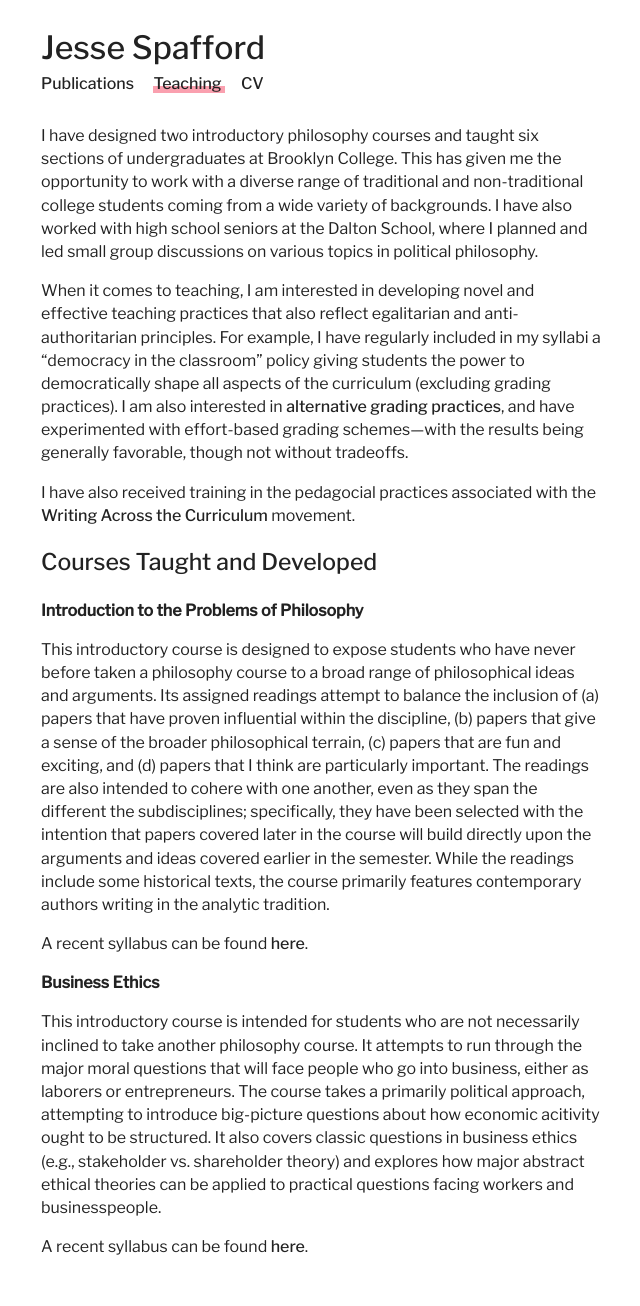
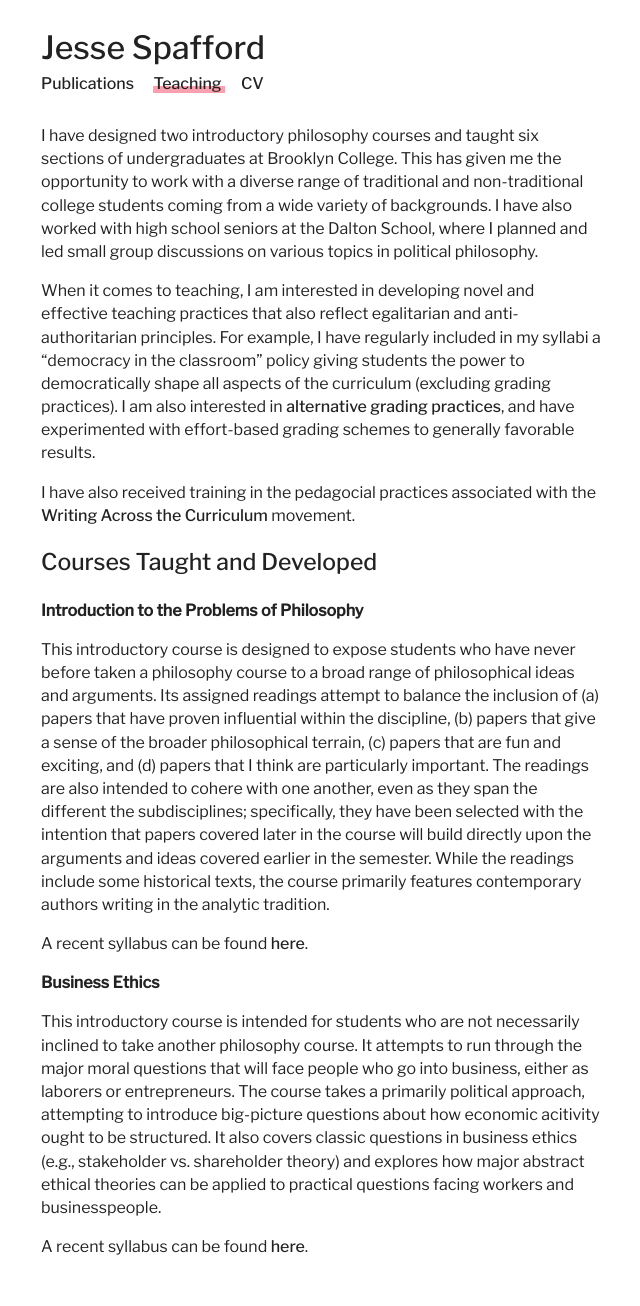
Before and after one commit to jesse-jared-collab/jesse-jared-collab.github.io, a Jekyll site: the page built from teaching.md, in a window 1280 px wide. Shown: the whole page, without its empty margins (110-750 px from the left). Built offline with Jekyll 4.4.1, drawn with Linux system fonts in a browser that asks for light colours.

Commit message:
Update teaching.md

```diff
--- a/teaching.md
+++ b/teaching.md
@@ -6,7 +6,7 @@
 
 I have designed two introductory philosophy courses and taught six sections of undergraduates at Brooklyn College. This has given me the opportunity to work with a diverse range of traditional and non-traditional college students coming from a wide variety of backgrounds. I have also worked with high school seniors at the Dalton School, where I planned and led small group discussions on various topics in political philosophy.
 
-When it comes to teaching, I am interested in developing novel and effective teaching practices that also reflect egalitarian and anti-authoritarian principles. For example, I have regularly included in my syllabi a "democracy in the classroom" policy giving students the power to democratically shape all aspects of the curriculum (excluding grading practices). I am also interested in [alternative grading practices](http://dailynous.com/2019/03/27/grade-anarchy-student-learning-guest-post-marcus-schultz-bergin/), and have experimented with effort-based grading schemes---with the results being generally favorable, though not without tradeoffs.
+When it comes to teaching, I am interested in developing novel and effective teaching practices that also reflect egalitarian and anti-authoritarian principles. For example, I have regularly included in my syllabi a "democracy in the classroom" policy giving students the power to democratically shape all aspects of the curriculum (excluding grading practices). I am also interested in [alternative grading practices](http://dailynous.com/2019/03/27/grade-anarchy-student-learning-guest-post-marcus-schultz-bergin/), and have experimented with effort-based grading schemes to generally favorable results.
 
 I have also received training in the pedagocial practices associated with the [Writing Across the Curriculum](https://www.jstor.org/stable/377412?seq=1#page_scan_tab_contents) movement.
 
```
